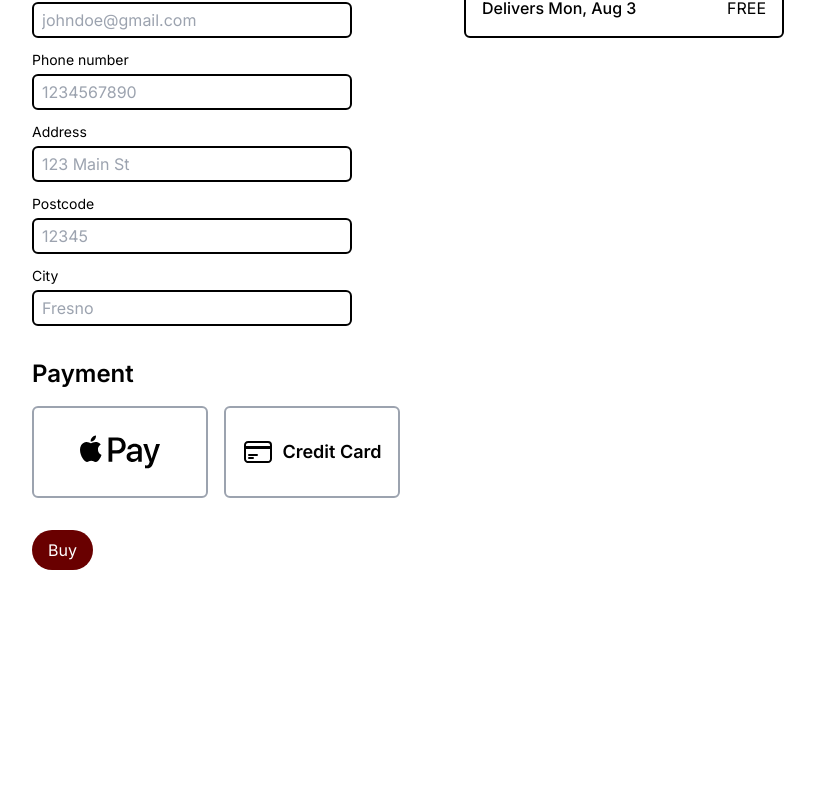
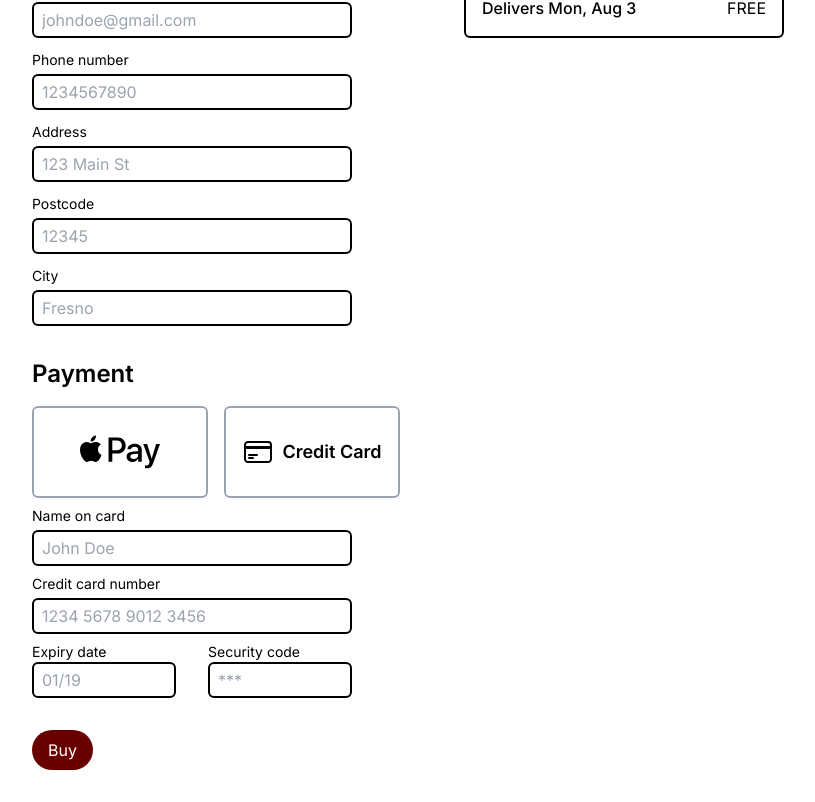
Before and after one commit to dasha-ria/coffee-surprise, a Next.js app: page /checkout in a window 1280 px wide. Shown: the part 330-1132 px from the top of the page, without its empty margins (8-823 px from the left). Before the commit the page ends 900 px from the top, so only its background shows below. Built offline with nearby package versions, Linux system fonts and the light colour scheme.

Commit message:
card number validation

```diff
--- a/app/checkout/page.tsx
+++ b/app/checkout/page.tsx
@@ -7,6 +7,7 @@ import { useEffect, useState } from "react";
 export default function Checkout() {
   const [pickUpShown, setPickUpShown] = useState(false);
   const [subscriptionChoice, setSubscriptionChoice] = useState("null");
+  const [inputValue, setInputValue] = useState("");
 
   const havePickUp = () => {
     setPickUpShown(true);
@@ -20,6 +21,20 @@ export default function Checkout() {
     if (e.target.value.length > e.target.maxLength) {
       e.target.value = e.target.value.slice(0, e.target.maxLength);
     }
+  };
+
+  const creditCardSpace = (e) => {
+    const val = e.target.value.replace(/[^\d]/g, ""); // replace non digit characters
+    let formatted = "";
+
+    for (let i = 0; i < val.length; i++) {
+      if (i > 0 && i % 4 === 0) {
+        formatted += " ";
+      }
+      formatted += val[i];
+    }
+
+    setInputValue(formatted);
   };
 
   useEffect(() => {
@@ -194,7 +209,7 @@ export default function Checkout() {
               onClick={havePickUp}
               value="pickup"
               id="pickup"
-              className="flex justify-center items-center gap-2 py-6 w-44 border-2 border-gray-400 rounded-md data-[state=checked]:border-blue-600"
+              className="flex justify-center items-center gap-2 py-1 w-44 border-2 border-gray-400 rounded-md data-[state=checked]:border-blue-600"
             >
               <Image
                 className="w-8 h-auto"
@@ -208,9 +223,65 @@ export default function Checkout() {
               </label>
             </RadioGroup.Item>
           </RadioGroup.Root>
+          <div className="mt-2 flex flex-col gap-2">
+            <div className="flex flex-col gap-1 w-80">
+              <label htmlFor="cardname" className="text-sm">
+                Name on card
+              </label>
+              <input
+                id="cardname"
+                type="text"
+                placeholder="John Doe"
+                className="border-2 focus:border-blue-600 border-black rounded-md pl-2 p-1"
+              ></input>
+            </div>
+            <div className="flex flex-col gap-1 w-80">
+              <label htmlFor="cardnumber" className="text-sm">
+                Credit card number
+              </label>
+              <input
+                type="text"
+                maxLength="19"
+                onInput={maxLengthCheck}
+                onChange={creditCardSpace}
+                value={inputValue}
+                id="cardnumber"
+                placeholder="1234 5678 9012 3456"
+                className="border-2 focus:border-blue-600 border-black rounded-md pl-2 p-1"
+              ></input>
+            </div>
+            <div className="flex w-80 justify-between">
+              <div className="flex flex-col w-36">
+                <label htmlFor="expiry" className="text-sm">
+                  Expiry date
+                </label>
+                <input
+                  id="expiry"
+                  maxLength="4"
+                  onInput={maxLengthCheck}
+                  type="number"
+                  placeholder="01/19"
+                  className="border-2 focus:border-blue-600 border-black rounded-md pl-2 p-1"
+                ></input>
+              </div>
+              <div className="flex flex-col w-36">
+                <label htmlFor="security" className="text-sm">
+                  Security code
+                </label>
+                <input
+                  id="security"
+                  maxLength="3"
+                  onInput={maxLengthCheck}
+                  type="number"
+                  placeholder="***"
+                  className="border-2 focus:border-blue-600 border-black rounded-md pl-2 p-1"
+                ></input>
+              </div>
+            </div>
+          </div>
         </form>
         <Link href="/shipping">
-          <button className="mt-8 py-2 px-4 rounded-full bg-theme-red text-white">
+          <button className="mt-8 mb-8 py-2 px-4 rounded-full bg-theme-red text-white">
             Buy
           </button>
         </Link>
```
